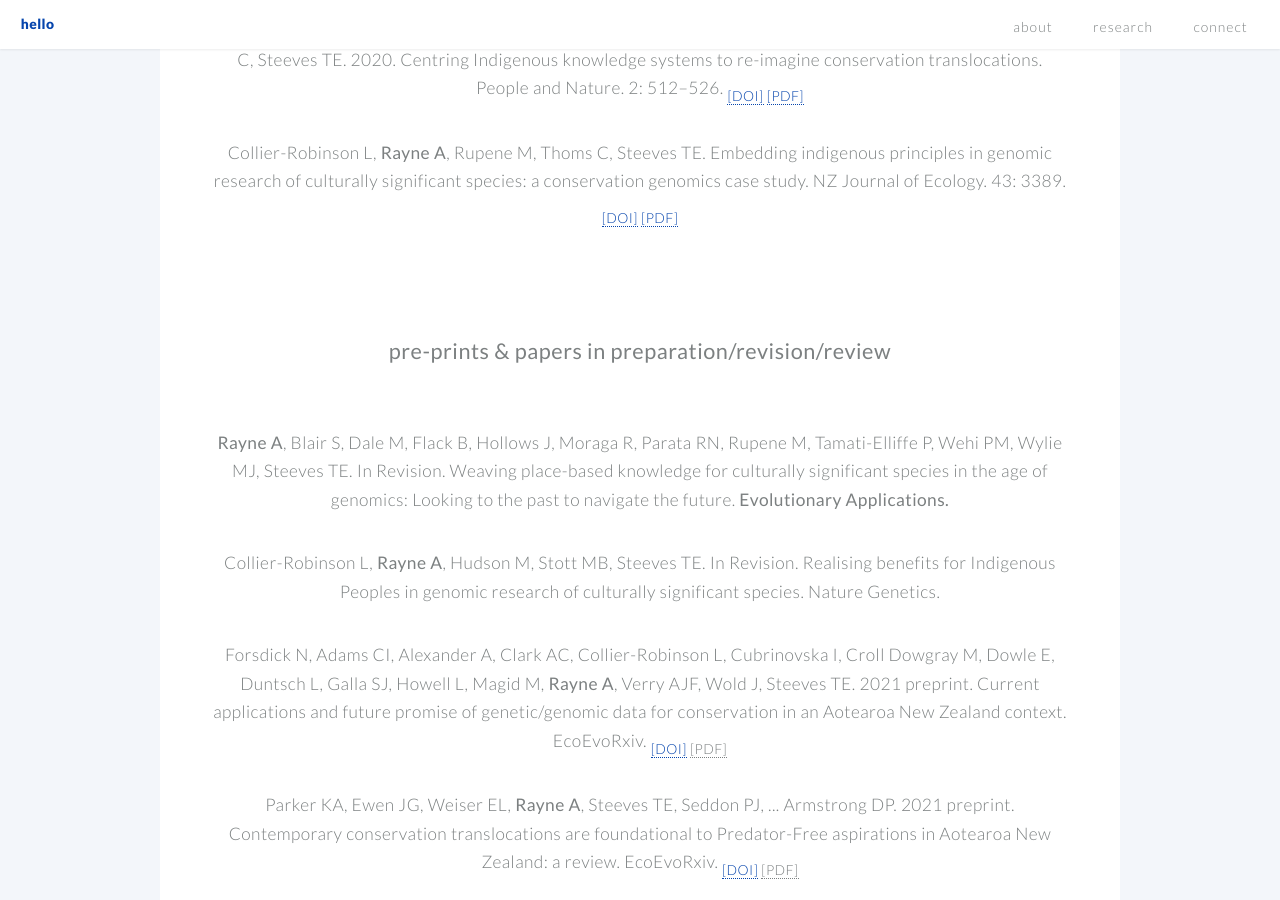
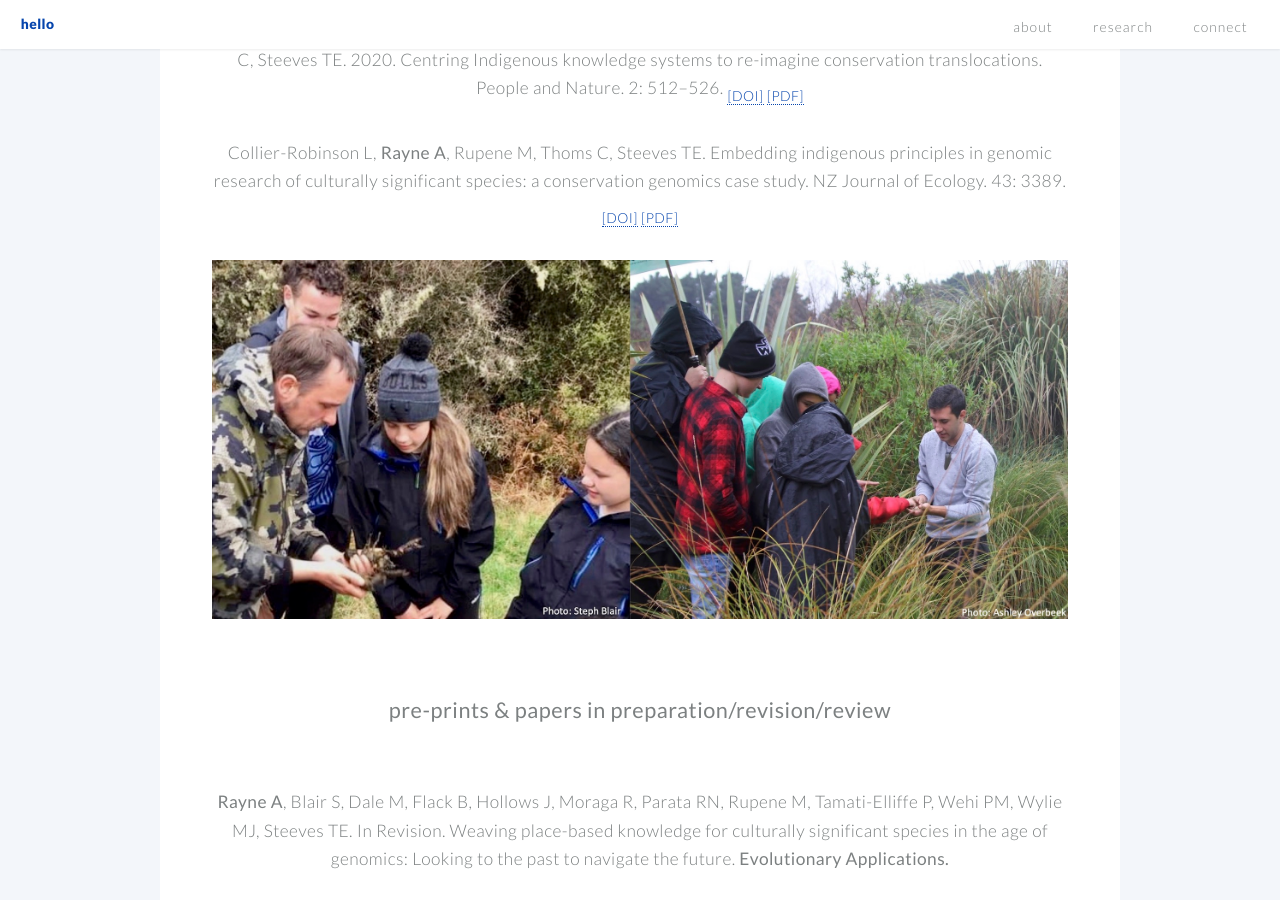
Before and after one commit to aislingrayne/aislingrayne.github.io, a Jekyll site: the page built from index.md, in a window 1280 px wide and 900 px high, scrolled down 2224 px. Built offline with Jekyll 4.4.1, drawn with Linux system fonts in a browser that asks for light colours.

Commit message:
Update research.yml

```diff
--- a/_data/research.yml
+++ b/_data/research.yml
@@ -5,7 +5,7 @@ research:
   - category: published
     items:
       - item: published.html
+        image: /images/koura.jpg
   - category: pre-prints & papers in preparation/revision/review
     items:
       - item: preprint.html
-        image: /images/koura.jpg
```
